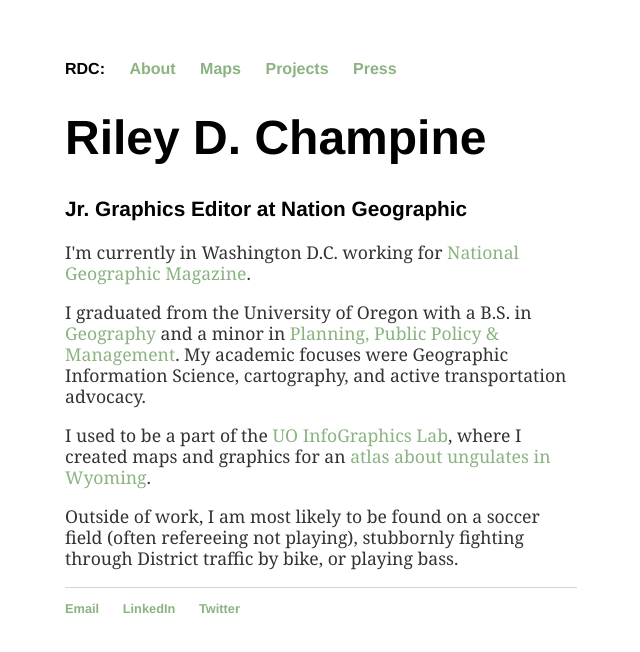
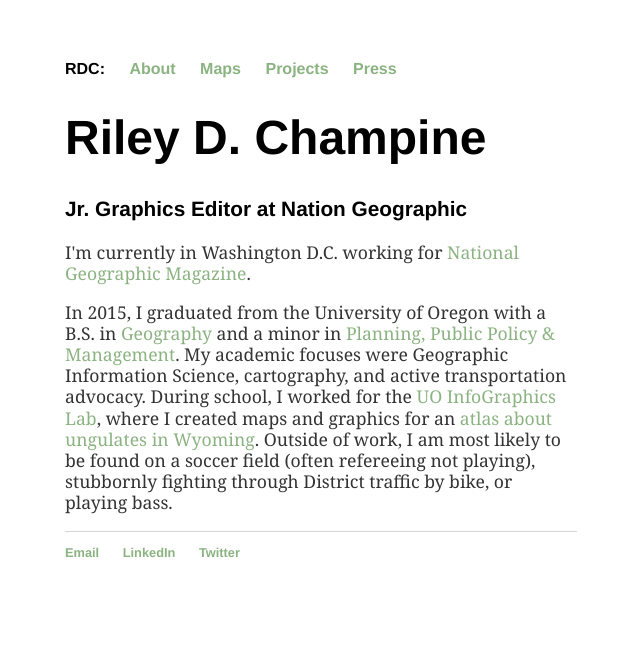
Before and after one commit to rileydchampine/rileydchampine.github.io, a Jekyll site: the page built from index.html, in a window 1280 px wide. Shown: the top 652 px of the page, without its empty margins (319-959 px from the left). Built offline with Jekyll 4.4.1, drawn with Linux system fonts in a browser that asks for light colours.

Commit message:
Update index.html

```diff
--- a/index.html
+++ b/index.html
@@ -6,7 +6,5 @@
        	<h1>Riley D. Champine</h1>
        		<h3>Jr. Graphics Editor at Nation Geographic</h3>
 	    	<p>I'm currently in Washington D.C. working for <a href="http://www.nationalgeographic.com/magazine/">National Geographic Magazine</a>.</p>
-		<p>I graduated from the University of Oregon with a B.S. in <a href="http://geography.uoregon.edu/">Geography </a> and a minor in <a href="https://pppm.uoregon.edu/">Planning, Public Policy &amp; Management</a>. My academic focuses were Geographic Information Science, cartography, and active transportation advocacy.</p>
-		<p>I used to be a part of the <a href=http://infographics.uoregon.edu/>UO InfoGraphics Lab</a>, where I created maps and graphics for an <a href="http://migrationinitiative.org/content/atlas-wildlife-migration">atlas about ungulates in Wyoming</a>.</p>
-		<p>Outside of work, I am most likely to be found on a soccer field (often refereeing not playing), stubbornly fighting through District traffic by bike, or playing bass.</p>
+		<p>In 2015, I graduated from the University of Oregon with a B.S. in <a href="http://geography.uoregon.edu/">Geography </a> and a minor in <a href="https://pppm.uoregon.edu/">Planning, Public Policy &amp; Management</a>. My academic focuses were Geographic Information Science, cartography, and active transportation advocacy. During school, I worked for the <a href=http://infographics.uoregon.edu/>UO InfoGraphics Lab</a>, where I created maps and graphics for an <a href="http://migrationinitiative.org/content/atlas-wildlife-migration">atlas about ungulates in Wyoming</a>. Outside of work, I am most likely to be found on a soccer field (often refereeing not playing), stubbornly fighting through District traffic by bike, or playing bass.</p>
 	</div><!-- /.blurb -->
```
